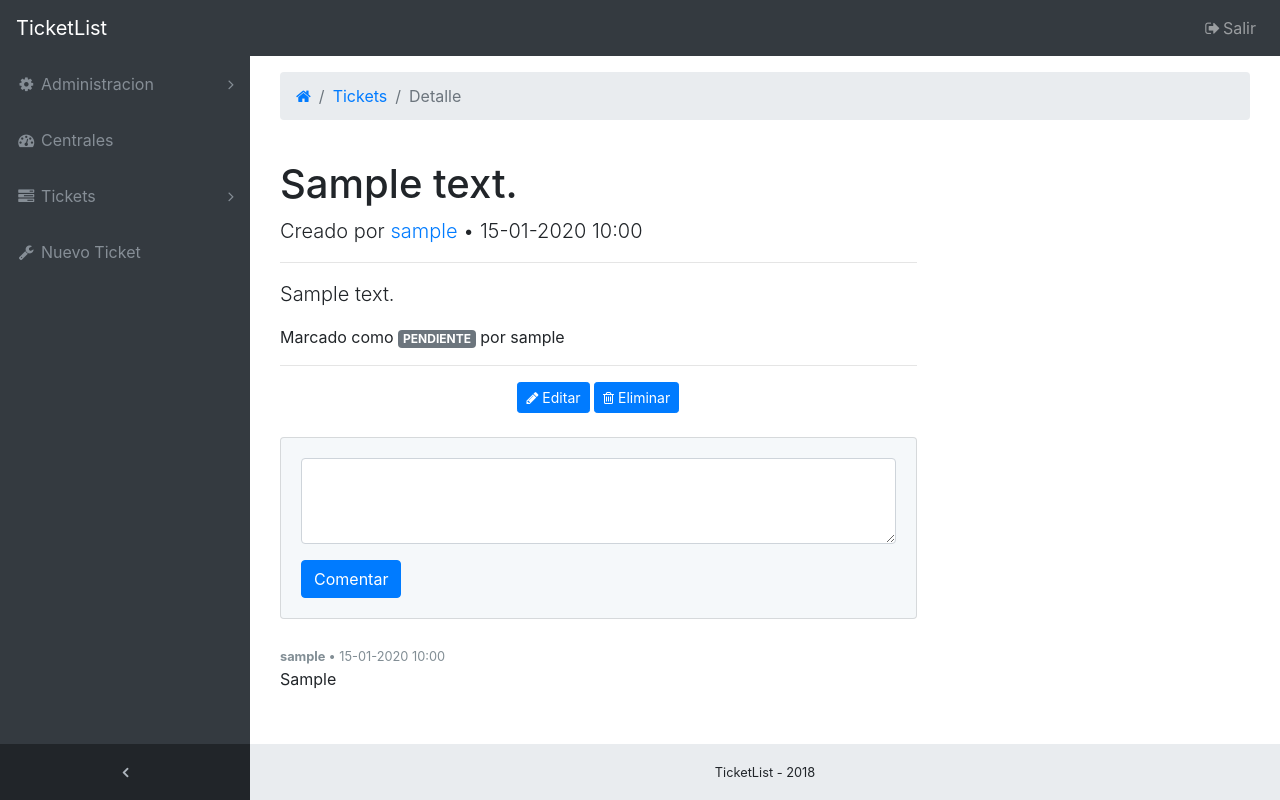
After one commit to desarrollapy/ticketList, a Django app: page /ticket/detalle/1 in a window 1280 px wide. The commit adds this page. Run offline with Django 3.2, Linux system fonts and the light colour scheme; a user stored in the database is signed in; tables that the repository leaves empty hold one stand-in row (values such as "Sample post"); some libraries are stand-ins or nearby versions.

Commit message:
Feat: Edicion de tickets y agregar comentarios en tickets

```diff
--- a/TicketList/urls.py
+++ b/TicketList/urls.py
@@ -45,6 +45,10 @@ urlpatterns = [
     # Navegacion de Tickets.
     url(r'^ticket/registrar', views.ticketAgregar, name="TicketRegistrar"),
     url(r'^ticket/guardar', views.ticketGuardar, name="TicketGuardar"),
+    url(r'^ticket/detalle/(?P<id>\d+)', views.TicketDetallar, name="TicketDetalle"),
+    url(r'^ticket/editar/(?P<id>\d+)', views.ticketEditar, name="TicketEditar"),
+    url(r'^ticket/actualizar/(?P<id>\d+)', views.ticketActualizar, name="TicketActualizar"),
+
     url(r'^ticket/mis-tickets', views.ticketMisTickets, name="misTickets"),
     url(r'^ticket/pendientes', views.ticketPendientesList, name="TicketPendientes"),
     url(r'^ticket/atendidos', views.ticketAntendidosList, name="TicketAtendidos"),
@@ -52,6 +56,8 @@ urlpatterns = [
     url(r'^ticket/no-solucionados', views.ticketNoSolucionadosList, name="TicketNoSolucionados"),
     url(r'^ticket/atender/(?P<id>\d+)', views.ticketAtender, name="atenderTicket"),
     url(r'^ticket/solucionar/(?P<id>\d+)', views.ticketSolucionado, name="solucionarTicket"),
+
+    url(r'^ticket/comentario/agregar/(?P<id>\d+)', views.ticketGuardarComentario, name="TicketGuardarComentario"),
 
     url(r'^ticket/sin-solucion/(?P<id>\d+)', views.ticketNoSolucionadoEdit, name="sinSolucionTicket"),
     url(r'^ticket/no-solucionar/(?P<id>\d+)', views.ticketNoSolucionar, name="noSolucionarTicket"),
--- /dev/null
+++ b/templates/TicketDetalle.html
@@ -0,0 +1,84 @@
+{% extends 'base.html' %}
+{% block content %}
+<div class="container-fluid">
+
+        <ol class="breadcrumb">
+            <li class="breadcrumb-item"><a href="/main"><i class="fa fa-home" aria-hidden="true"></i></a></li>
+            <li class="breadcrumb-item"><a href="/ticket/todos">Tickets</a></li>
+            <li class="breadcrumb-item active">Detalle</li>
+        </ol>
+    <div class="row">
+
+        <!-- Post Content Column -->
+        <div class="col-lg-8">
+
+          <!-- Title -->
+          <h1 class="mt-4">{{ ticket.inconveniente.descripcion }}</h1>
+
+          <!-- Author -->
+          <p class="lead">
+            Creado por
+            <a href="#">{{ ticket.usuarioCreacion }}</a> &bull; {{ ticket.fechaCreacion | date:'d-m-Y H:i'}}
+          </p>
+
+          <hr>
+            <!-- Post Content -->
+          <p class="lead">
+              {{ ticket.descripcionBreve }}
+          </p>
+            Marcado como
+            {% if ticket.estado == 'PENDIENTE' %}
+                <span class="badge badge-secondary">{{ ticket.estado }}</span>
+            {% endif %}
+            {% if ticket.estado == 'ATENDIDO' %}
+                <span class="badge badge-warning">{{ ticket.estado }}</span>
+            {% endif %}
+            {% if ticket.estado == 'SOLUCIONADO' %}
+                <span class="badge badge-success">{{ ticket.estado }}</span>
+            {% endif %}
+            {% if ticket.estado == 'NO_SOLUCIONADO' %}
+                <span class="badge badge-danger">NO SOLUCIONADO</span>
+            {% endif %}
+
+            por {{ ticket.usuarioEncargado }}
+
+          <hr>
+            {% if ticket.estado == 'PENDIENTE' %}
+                <div style="text-align: center">
+                    <a href='/ticket/editar/{{ ticket.id }}' class="btn btn-primary btn-sm">
+                        <i class="fa fa-pencil" aria-hidden="true"></i> Editar
+                    </a>
+                    <a href='/ticket/eliminar/{{ ticket.id }}' class="btn btn-primary btn-sm">
+                        <i class="fa fa-trash-o" aria-hidden="true"></i> Eliminar
+                    </a>
+                </div>
+            {% endif %}
+
+          <!-- Comments Form -->
+          <div class="card my-4" style="background-color: #f5f8fa">
+            <div class="card-body">
+              <form role="form" action="{{ actionComentar}}" method="post">{% csrf_token %}
+                <div class="form-group">
+                  <textarea class="form-control" rows="3" name="comentario"></textarea>
+                </div>
+                <button type="submit" class="btn btn-primary">Comentar</button>
+              </form>
+            </div>
+          </div>
+
+          {% for coment in comentarios %}<!-- Single Comment -->
+          <div class="media mb-4">
+            <div class="media-body">
+                <small style="color: #828e95"><strong>
+                            {{ coment.autor }}
+                        </strong> &bull; {{ coment.fechaComentario | date:'d-m-Y H:i'}}</small>
+                <br />
+              {{ coment.comentario }}
+            </div>
+          </div>
+        {% endfor %}
+
+        </div>
+</div>
+</div>
+{% endblock %}
--- a/templates/TicketEdit.html
+++ b/templates/TicketEdit.html
@@ -31,7 +31,9 @@
                         <select class="form-control" type="text" id="inconveniente" name="inconveniente">
                             <option value="">--Seleccione--</option>
                             {% for inc in inconvenientes %}
-                                <option value="{{ inc.id }}">{{ inc.descripcion }} </option>
+                                <option value="{{ inc.id }}"
+                                        {% if inc.id == ticket.inconveniente.id %} selected {% endif %}>
+                                    {{ inc.descripcion }} </option>
                             {% endfor %}
                         </select>
                     </div>
@@ -39,7 +41,7 @@
                         <label for="desCorta">Descripción Breve </label>
                         <input class="form-control" id="descripcion"
                                placeholder="Descripcion del inconveniente" name="descripcion"
-                               value="{{ ticket.descripcion}}" required>
+                               value="{{ ticket.descripcionBreve }}" required>
                     </div>
                     <div style="text-align: center">
                         <input type=submit value="Guardar" class="btn btn-primary">
--- a/templates/TicketList.html
+++ b/templates/TicketList.html
@@ -50,6 +50,11 @@
                                     <i class="fa fa-times" aria-hidden="true"></i>
                                 </button>
                                 {% endif %}
+                                <button type="button" class="btn btn-light"
+                                        onclick="goto('/ticket/detalle/{{ ticket.id }}')"
+                                        data-toggle="tooltip" data-placement="top" title="Ver detalle">
+                                    <i class="fa fa-info-circle " aria-hidden="true"></i>
+                                </button>
                             </div>
                             {% endif %}
                         </div>
--- a/ticket/models.py
+++ b/ticket/models.py
@@ -37,3 +37,20 @@ class Ticket(models.Model):
             ('change_state_ticket', 'Puede cambiar estado del ticket'),
             ('view_ticket', 'Puede listar los ticket'),
         )
+
+class Comentarios(models.Model):
+    """
+        Se encarga de manejar los comentarios de un user story.
+        :param autor: Foreign Key Usuario
+        :param titulo: Char Field
+        :param comentario: Text Field
+        :param fechaComentario: DateTime Field
+        :param userStory: Foreign Key userStory
+        :param lado: Integer Field
+    """
+
+    autor = models.ForeignKey(User)
+    comentario = models.TextField()
+    fechaComentario = models.DateTimeField(auto_now_add=True)
+    ticket = models.ForeignKey(Ticket, null=True)
+    lado = models.IntegerField()
--- a/ticket/views.py
+++ b/ticket/views.py
@@ -39,9 +39,6 @@ def login_page(request):
 
         username = request.POST.get('usuario')
         password = request.POST.get('password')
-
-        print(username)
-        print(password)
 
         user = authenticate(username=username, password=password)
         if user is not None:
@@ -531,6 +528,24 @@ def ticketAgregar(request):
 
 @login_required(login_url='/')
 @permission_required('ticket.add_ticket', raise_exception=True)
+def ticketEditar(request, id):
+    """
+        Vista para agregar un Ticket.
+    """
+    ticket = Ticket.objects.get(id=id)
+    inconvenientes = Inconveniente.objects.all()
+    data = {
+        'ticket':ticket,
+        'inconvenientes': inconvenientes,
+        'titulo': 'Modificar Ticket',
+        'action': '/ticket/actualizar/' + id,
+    }
+
+    return render(request, 'TicketEdit.html', data)
+
+
+@login_required(login_url='/')
+@permission_required('ticket.add_ticket', raise_exception=True)
 def ticketGuardar(request):
     """
         Vista para guardar un ticket.
@@ -553,6 +568,59 @@ def ticketGuardar(request):
         ticket.save()
         messages.add_message(request, messages.SUCCESS, 'Ticket Creado')
         return HttpResponseRedirect('/ticket/mis-tickets')
+
+@login_required(login_url='/')
+@permission_required('ticket.add_ticket', raise_exception=True)
+def ticketActualizar(request, id):
+    """
+        Vista para guardar un ticket.
+    """
+    if request.method == 'POST':
+        ticket = Ticket.objects.get(id=id)
+        ticket.descripcionBreve = request.POST['descripcion']
+        ticket.shelter = request.POST['shelter']
+        inconveniente = Inconveniente.objects.get(id=request.POST['inconveniente'])
+        ticket.inconveniente = inconveniente
+        central = Central.objects.get(id=1)
+        ticket.save()
+        messages.add_message(request, messages.SUCCESS, 'Ticket Actualizado')
+        return HttpResponseRedirect('/ticket/detalle/' + id)
+
+@login_required(login_url='/')
+@permission_required('ticket.view_ticket', raise_exception=True)
+def TicketDetallar(request, id):
+    """
+        Vista para detallar un User registrado.
+
+    """
+    ticket = Ticket.objects.get(id=id)
+    comentarios = Comentarios.objects.filter(ticket = ticket)
+    context = {
+        'ticket': ticket,
+        'comentarios': comentarios,
+        'actionComentar': '/ticket/comentario/agregar/' + id
+    }
+    return render(request, 'TicketDetalle.html', context)
+
+@login_required(login_url='/')
+@permission_required('ticket.add_ticket', raise_exception=True)
+def ticketGuardarComentario(request, id):
+    """
+        Vista para guardar un ticket.
+    """
+    if request.method == 'POST':
+        usuario = User.objects.get(id=request.user.id)
+        comentario = request.POST['comentario']
+        ticket = Ticket.objects.get(id=id)
+        comentario = Comentarios(
+            comentario= comentario,
+            autor= usuario,
+            ticket = ticket,
+            lado = 1
+        )
+        comentario.save()
+        messages.add_message(request, messages.SUCCESS, 'Comentario agregado')
+        return HttpResponseRedirect('/ticket/detalle/' + id)
 
 @login_required(login_url='/')
 @permission_required('ticket.view_ticket', raise_exception=True)
```
